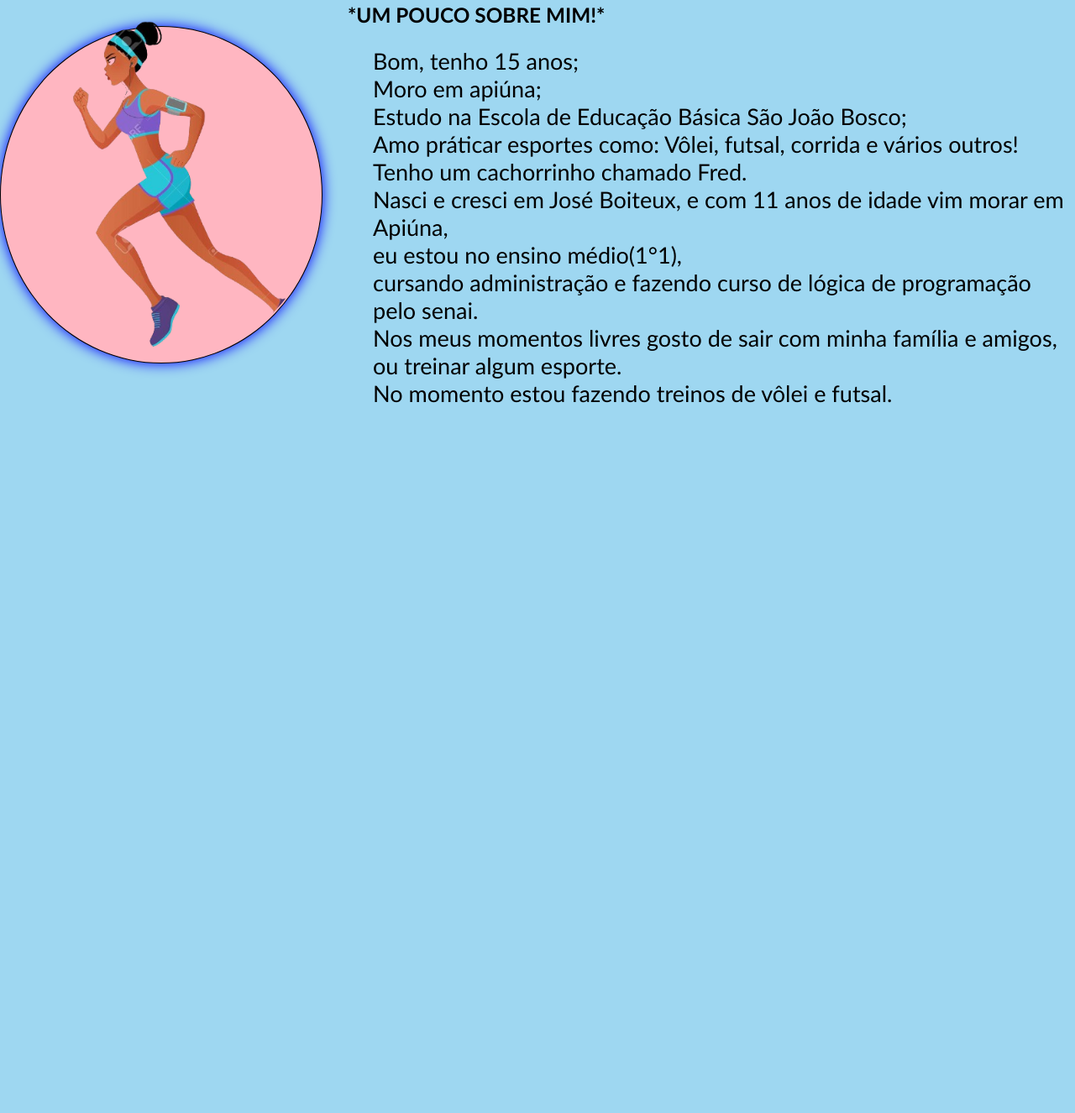
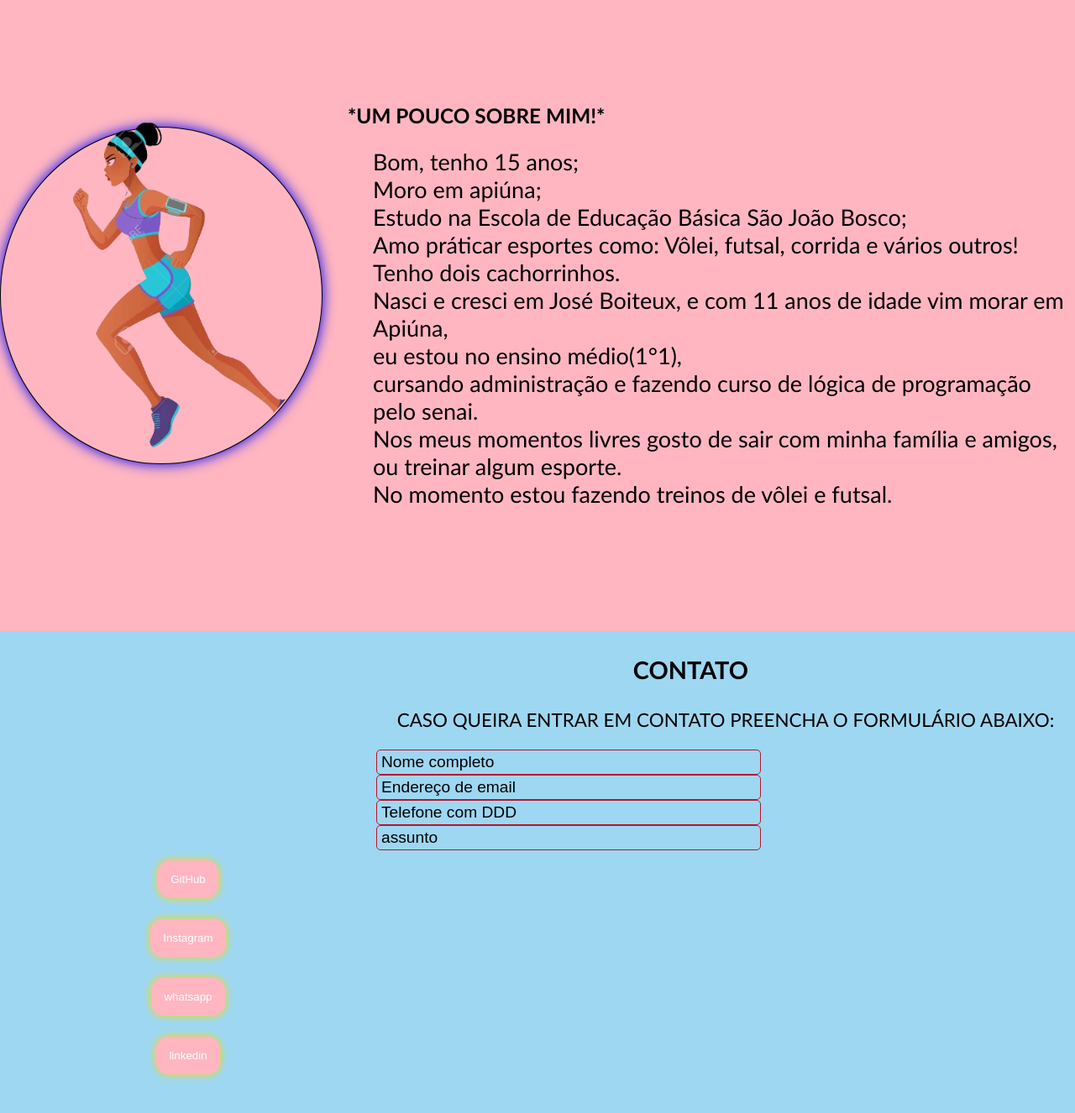
Before and after one commit to lidgiani09/portifolio, a plain HTML site: page index.html in a window 1280 px wide. Shown: the part 920-2246 px from the top of the page at 84% size. Before the commit the page ends 1432 px from the top, so only its background shows below. Drawn offline with Linux system fonts and the light colour scheme.

Commit message:
adicionado formulario contato

```diff
--- a/index.html
+++ b/index.html
@@ -39,35 +39,55 @@
       </div>
     </section>
     <section class="sobre">
-        <div class="foto">
-            <div class="fundo">
-              <img src="atleta-removebg-preview.png" />
-            </div>
-          </div>
+      <div class="foto">
+        <div class="fundo">
+          <img src="atleta-removebg-preview.png" />
+        </div>
+      </div>
       <article>
         <h1>*UM POUCO SOBRE MIM!*</h1>
+        <p>Bom, tenho 15 anos;</p>
+        <p>Moro em apiúna;</p>
+        <p>Estudo na Escola de Educação Básica São João Bosco;</p>
         <p>
-          Bom, tenho 15 anos;</p>
-          <p> Moro em apiúna; </p>
-           <p> Estudo na Escola de Educação
-          Básica São João Bosco; </p>
-          <p> Amo práticar esportes como: Vôlei, futsal,
-          corrida e vários outros!</p>
-          <p> Tenho um cachorrinho chamado Fred.</p>
+          Amo práticar esportes como: Vôlei, futsal, corrida e vários outros!
+        </p>
+        <p>Tenho dois cachorrinhos.</p>
 
         <p>
           Nasci e cresci em José Boiteux, e com 11 anos de idade vim morar em
-          Apiúna, </p>
-          <p> eu estou no ensino médio(1°1),</p>
-          <p>cursando administração e fazendo curso de lógica de programação pelo senai.
+          Apiúna,
+        </p>
+        <p>eu estou no ensino médio(1°1),</p>
+        <p>
+          cursando administração e fazendo curso de lógica de programação pelo
+          senai.
         </p>
         <p>
           Nos meus momentos livres gosto de sair com minha família e amigos, ou
-          treinar algum esporte.</p>
-          <P> No momento estou fazendo treinos de vôlei e
-          futsal.
+          treinar algum esporte.
         </p>
+        <p>No momento estou fazendo treinos de vôlei e futsal.</p>
       </article>
+    </section>
+    <section class="contato">
+      <div class="botoess">
+        <button>GitHub</button>
+        <button>Instagram</button>
+        <button>whatsapp</button>
+        <button>linkedin</button>
+      </div>
+      <article>
+        <h1>CONTATO</h1>
+        <p>CASO QUEIRA ENTRAR EM CONTATO PREENCHA O FORMULÁRIO ABAIXO:</p>
+        <form>
+          <input type="text" placeholder="Nome completo">
+          <input type="text" placeholder="Endereço de email">
+          <input type="text" placeholder="Telefone com DDD">
+          <input type="text" placeholder="assunto">
+        </form>
+      </article>
+
     </section>
   </body>
 </html>
--- a/styles.css
+++ b/styles.css
@@ -146,10 +146,11 @@ margin-top:30px;
     margin: 0;
     padding: 0;
     width: 100%;
-    height: 70%;
+    height: 100%;
     display: flex;
     align-items: center;
     justify-content: center;
+    background-color: #FFB6C1;
 
 }
 
@@ -169,3 +170,75 @@ margin-top:30px;
     padding: 0;
 
  }
+ .contato{
+    width: 100%;
+    height:100vh ;
+    display: flex;
+    justify-content: space-evenly;
+
+ }
+ .botoess{
+    margin: 0;
+    padding: 0;
+    width: 35%;
+    height: 100%;
+    display: flex;
+    align-items: center;
+    justify-content: center;
+    gap: 25px;
+    flex-direction: column;
+
+
+}
+.botoess button{
+    padding:15px;
+    background-color: #FFB6C1;
+    border:0;
+    color: white;
+    border-radius: 15px;
+    box-shadow: 0 0 0.7em gold;
+}
+.contato article{
+    width: 65%;
+    height: 100%;
+
+}
+.contato h1{
+    width: 90%;
+    display: flex;
+    align-items: center;
+    justify-content: center;
+    font-size: 1.8em;
+
+}
+.contato p{
+    display: flex;
+    align-items: center;
+    justify-content: center;
+    font-size: 1.4em;
+
+}
+.contato form{
+    display: flex;
+    flex-direction: column;
+
+}
+.contato input{
+    width: 55%;
+    border: 1px #b8152d solid;
+    background-color:transparent;
+    color: rgb(0, 0, 0) ;
+    height: 30px;
+    padding: 5px;
+    font-size: 1.2em;
+    border-radius: 5px;
+
+}
+.contato button:hover{
+    background-color: #b8152d;
+    transition-duration: 0.5s;
+    transform: rotate(15deg);
+}
+::placeholder{
+    color: #000000;
+}
```
